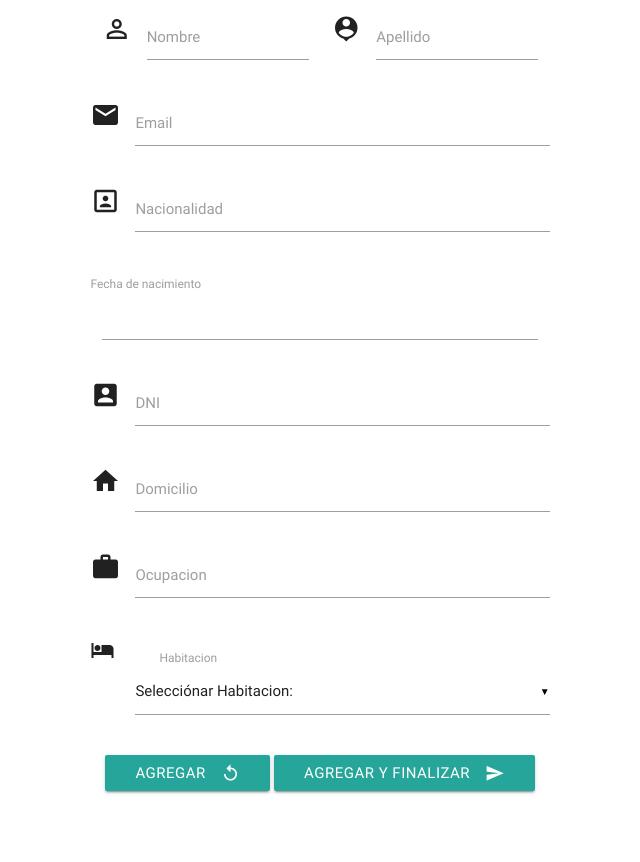
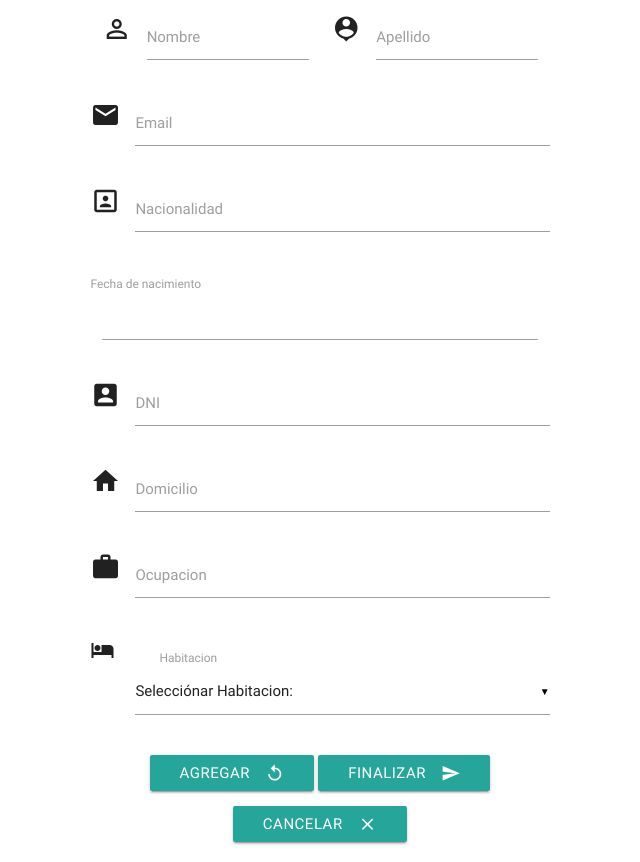
Before and after one commit to MiguelMunozC/GESHOT, a PHP site: page /GESHOT/php/formularioHuesped.php in a window 1280 px wide. Shown: the part 108-970 px from the top of the page, without its empty margins (320-960 px from the left). Before the commit the page ends 902 px from the top, so only its background shows below. Run offline with PHP 8.4, Linux system fonts and the light colour scheme; data comes from the database, SQL or seed files in the repository.

Commit message:
Agregado boton cancelar

```diff
--- a/php/formularioHuesped.php
+++ b/php/formularioHuesped.php
@@ -114,11 +114,17 @@ include "conexion.php";
                     <p class="center-align">
                         <button class="btn waves-effect waves-light" type="reset" name="agregar" id="agregar" >Agregar
                             <i class="material-icons right">replay</i></button>
-                        <button class="btn waves-effect waves-light" type="submit" name="enivar" id="enivar" >Agregar y Finalizar
+                        <button class="btn waves-effect waves-light" type="submit" name="enivar" id="enivar" >Finalizar
                             <i class="material-icons right">send</i>
                         </button>
+
                     </p>
+                    <p class="center-align">
 
+                        <button class="btn waves-effect waves-light" type="button" id="boton" name="boton" onclick="location.href = '../home.php'">Cancelar
+                            <i class="material-icons right">clear</i>
+                        </button>
+                    </p>
 
 
                 </form>
@@ -142,7 +148,7 @@ include "conexion.php";
                 });
 
 
-                 $("#agregar").click(function () {
+                $("#agregar").click(function () {
                     // se utiliza para agregar mas huespedes
                     if (validacion2()) {
 
@@ -162,7 +168,8 @@ include "conexion.php";
 
 
 
-            });
+            }
+            );
 
         </script>
 
```
